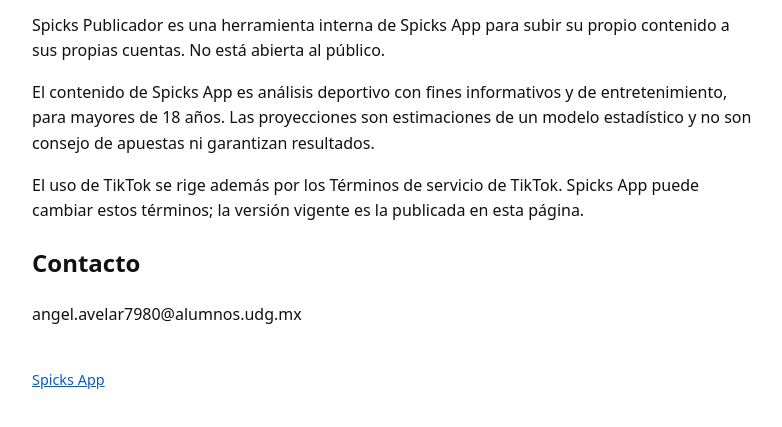
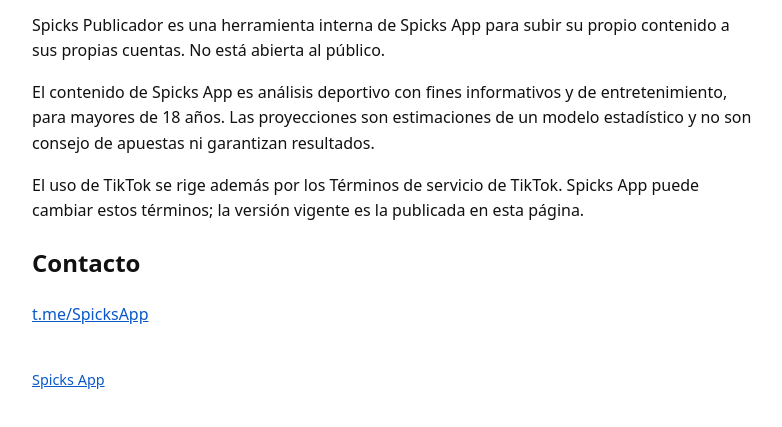
Before and after one commit to angelavelar7980UDG/spicks-media, a plain HTML site: page terminos.html in a window 1280 px wide. Shown: the part 127-554 px from the top of the page, without its empty margins (248-1030 px from the left). Drawn offline with Linux system fonts and the light colour scheme.

Commit message:
contacto por Telegram

```diff
--- a/terminos.html
+++ b/terminos.html
@@ -3,5 +3,5 @@
 <p>Spicks Publicador es una herramienta interna de Spicks App para subir su propio contenido a sus propias cuentas. No está abierta al público.</p>
 <p>El contenido de Spicks App es análisis deportivo con fines informativos y de entretenimiento, para mayores de 18 años. Las proyecciones son estimaciones de un modelo estadístico y no son consejo de apuestas ni garantizan resultados.</p>
 <p>El uso de TikTok se rige además por los Términos de servicio de TikTok. Spicks App puede cambiar estos términos; la versión vigente es la publicada en esta página.</p>
-<h2>Contacto</h2><p>angel.avelar7980@alumnos.udg.mx</p>
+<h2>Contacto</h2><p><a href="https://t.me/SpicksApp">t.me/SpicksApp</a></p>
 <footer><a href="index.html">Spicks App</a></footer></body></html>
```
Also changed, not shown: index.html (+1 -1 lines), privacidad.html (+1 -1 lines).
